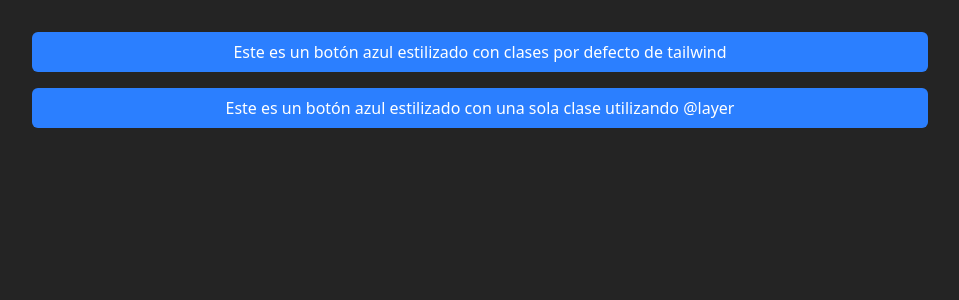
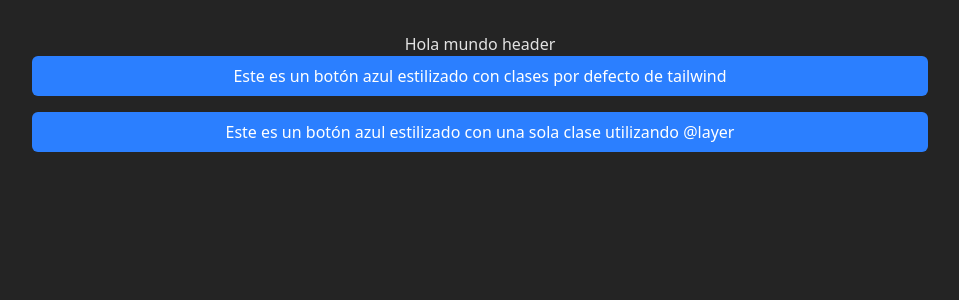
Before and after one commit to alxndrrjs/vite-tailwind-gitflow, a React (Vite) app: page / in a window 1280 px wide. Shown: the top 300 px of the page, without its empty margins (160-1119 px from the left). Built offline with nearby package versions, Linux system fonts and the light colour scheme.

Commit message:
holamundo app.tsx

```diff
--- a/src/App.tsx
+++ b/src/App.tsx
@@ -1,16 +1,16 @@
-import { useState } from 'react'
-import reactLogo from './assets/react.svg'
-import viteLogo from '/vite.svg'
-import './App.css'
-import { BotonAzul } from './components/common/BotonAzul'
+import { useState } from 'react';
+import reactLogo from './assets/react.svg';
+import viteLogo from '/vite.svg';
+import './App.css';
+import { BotonAzul } from './components/common/BotonAzul';
 
 function App() {
-
   return (
     <>
+      <h1>Hola mundo header</h1>
       <BotonAzul />
     </>
-  )
+  );
 }
 
-export default App
+export default App;
```
